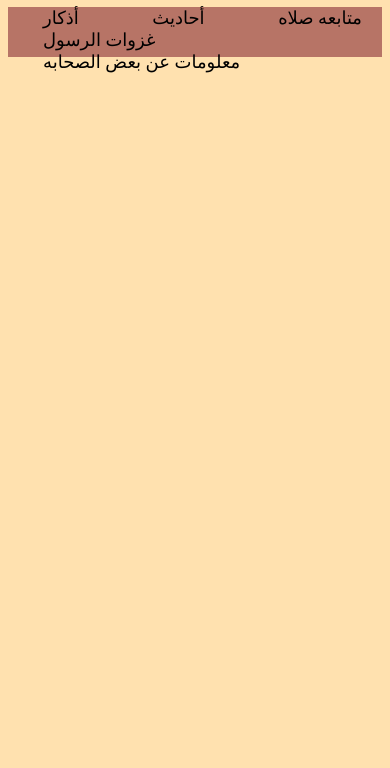
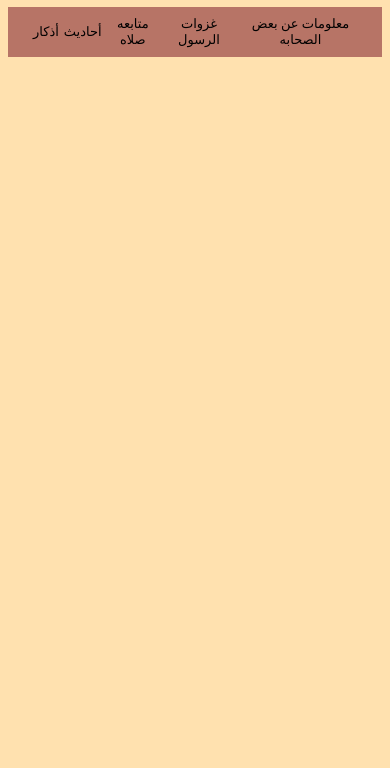
Before and after one commit to mohamedelshemy7/-2, a plain HTML site: page index.html in a window 390 px wide. Shown: the part 76-844 px from the top of the page. Drawn offline with Linux system fonts and the light colour scheme.

Commit message:
Update index.html

```diff
--- a/index.html
+++ b/index.html
@@ -34,12 +34,17 @@ a {
   margin-left: 15px; /* مسافة بين اللينكات */
 }
  @media (max-width: 600px) {
- header {
-/* يخلي العناصر تحت بعض */ ;column: direction-flex
-/* علشان الهيدر يتمدد حسب المحتوى */ ;auto: height
- font-size: large;
- }
- }
+  header {
+    flex-wrap: nowrap; /* ميخليش حد ينزل تحت */
+    justify-content: space-between;
+  }
+
+  a {
+    font-size: small;
+    margin-left: 5px; /* قلل المسافة بين العناصر */
+  }
+}
+
 
 
 </style>
```
